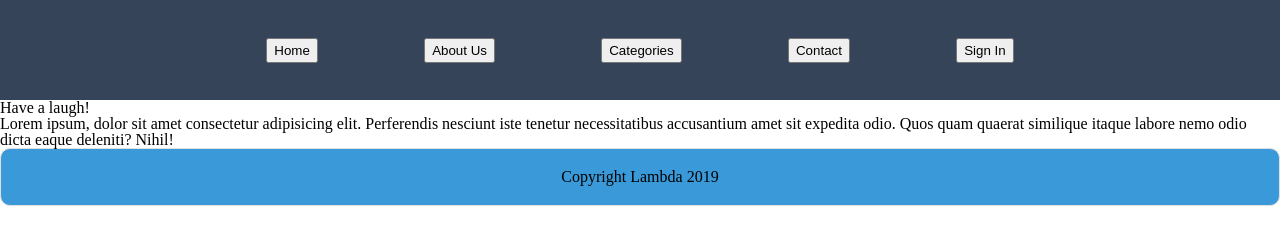
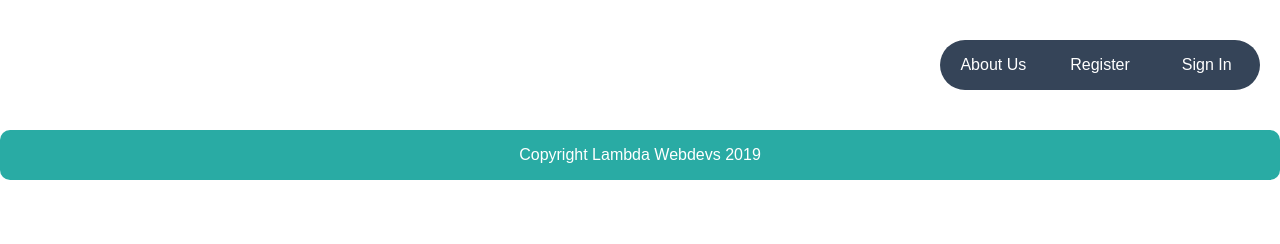
Before and after one commit to carlos-hassin/Marketing-Page, a plain HTML site: page index.html in a window 1280 px wide. Drawn offline with Linux system fonts and the light colour scheme; a web font is replaced by a local one.

Commit message:
nav structure and footer

```diff
--- a/index.html
+++ b/index.html
@@ -8,28 +8,21 @@
   <title>Document</title>
 </head>
 <body>
-  <div class="container home">
 
+  <div class="foundation_nav">
     <div class="navbar">
       <nav class="links">
-        <button>Home</button>
-        <button>About Us</button>
-        <button>Categories</button>
-        <button>Contact</button>
-        <button>Sign In</button>
+        <a>About Us</a>
+        <a>Register</a>
+        <a>Sign In</a>
       </nav>
     </div>
-
-    <header>
+  </div>
 
 
-      <h2>Have a laugh!</h2>
-
-      <p>Lorem ipsum, dolor sit amet consectetur adipisicing elit. Perferendis nesciunt iste tenetur necessitatibus accusantium amet sit expedita odio. Quos quam quaerat similique itaque labore nemo odio dicta eaque deleniti? Nihil!</p>
-    </header>
 
     <footer>
-      Copyright Lambda 2019
+      Copyright Lambda Webdevs 2019
     </footer>
 
 
--- a/less/footer.less
+++ b/less/footer.less
@@ -1,9 +1,13 @@
 footer{
-    background-color: #3A9AD9;
-    padding: 20px 0;
-    border: 1px double #e0e0e0;
-    border-radius: 10px;
-    display: flex;
-    justify-content: center;
-    align-items: center;
+  left: 0;
+  bottom: 0;
+  height:50px;
+  width: 100%;
+  font-family: @mon-font;
+  background-color: @our-green;
+  border-radius: 10px;
+  color: white;
+  display:flex;
+  justify-content: center;
+  align-items: center;
 }
--- a/less/global.less
+++ b/less/global.less
@@ -1,8 +1,10 @@
 html{
   height: 100%;
+  width:100%;
 }
 
 body{
-  height: 100vh;
-  display:flex;
+  box-sizing: border-box;
+  height: 100%;
+  width:100%;
 }
--- a/less/index.less
+++ b/less/index.less
@@ -2,6 +2,6 @@
 @import "mixins";
 @import "reset";
 @import "global";
+@import "footer";
 @import "navigation";
-@import "footer";
 @import "home-page";
--- a/less/navigation.less
+++ b/less/navigation.less
@@ -1,17 +1,48 @@
+
+.foundation_nav{
+  box-sizing: border-box;
+  margin:20px 0px;
+  width:100%;
+  display:flex;
+  justify-content: flex-end;
+
   .navbar{
-  background-color: #354458;
-  height:100px;
+    box-sizing: border-box;
+    height:50px;
+    width:25%;
+    margin:20px;
+    border-radius: 50px;
     display: flex;
-  flex-direction: column;
+    align-items: center;
+    justify-content: flex-end;
+
+    .links{
+      background-color: @dark-blue;
+      border-radius: 50px;
+      box-sizing: border-box;
+      width:100%;
+      height:100%;
+      color:white;
+      display: flex;
+      justify-content: space-evenly;
+
+      a{
+        font-family: @mon-font;
+        box-sizing: border-box;
+        border-radius: 50px;
+        height:100%;
+        width:100%;
+        display: flex;
         align-items: center;
         justify-content: center;
-  width:100vw;
-  margin:0%;
+
+        &:hover{
+          background-color: @lighter-blue;
+          color:black;
         }
 
-.links{
-  display: flex;
-  justify-content: space-evenly;
-  width:75%;
-  height:25%;
+
       }
+    }//closes links
+  }//closes navbar
+} //closes foundation_nav
--- a/less/variables.less
+++ b/less/variables.less
@@ -0,0 +1,13 @@
+@import url('https://fonts.googleapis.com/css?family=Montserrat&display=swap');
+
+//fonts
+@mon-font: 'Montserrat', sans-serif;
+
+
+//color pallet
+@dark-blue: #354458;
+@lighter-blue: #3A9AD9;
+@our-green: #29ABA4;
+@our-yellow: #E0FFFF;
+@dark-fade:#FDFF69;
+@light-fade: #C9EEFF;
```
Also changed, not shown: css/index.css, images/devlibs.jpg (added). Lines whose indentation alone changed are shown as unchanged.
